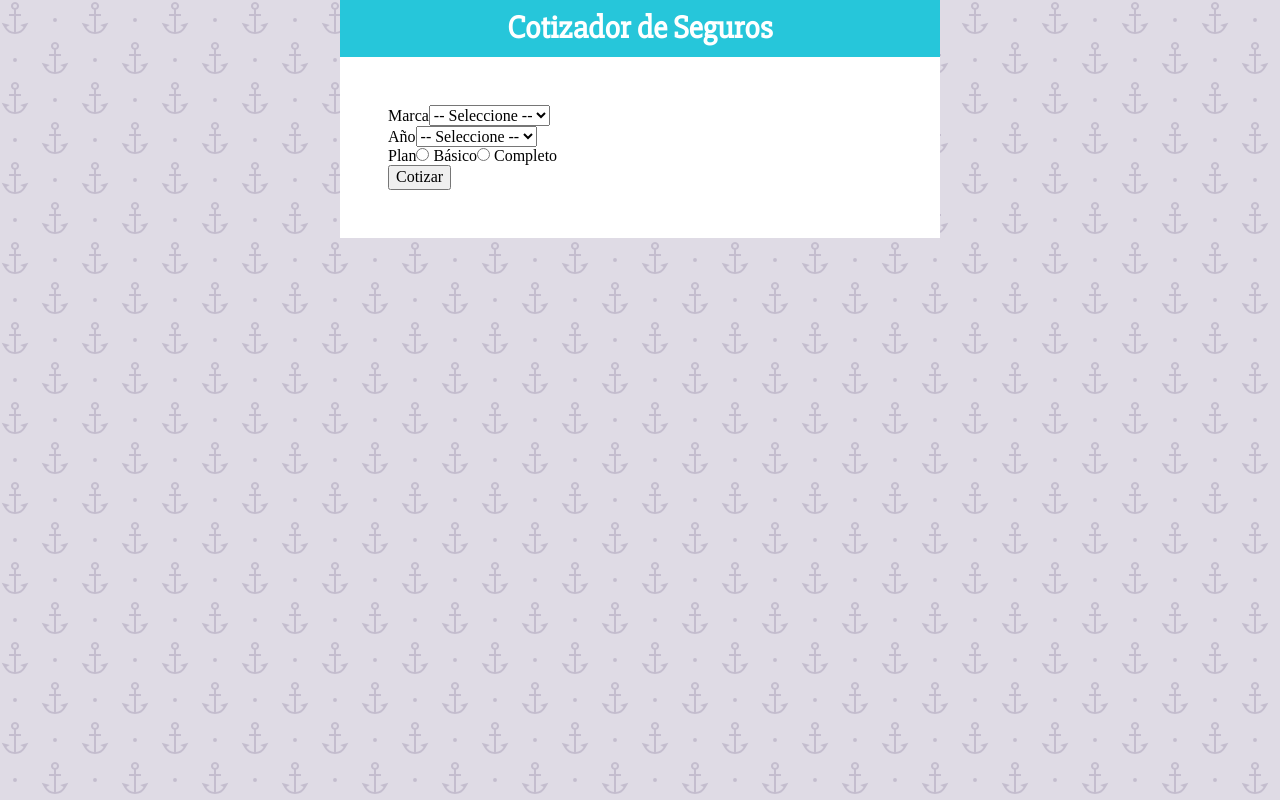
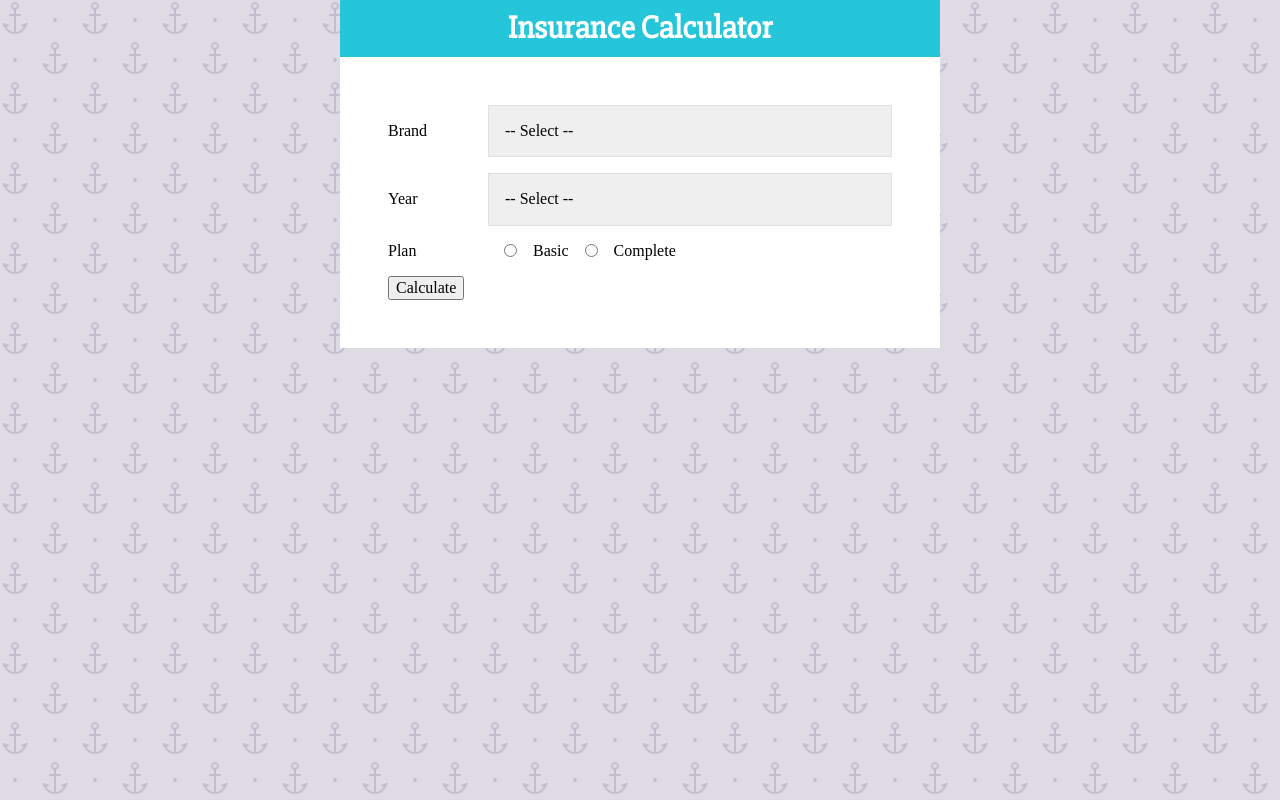
Before and after one commit to danisan9490/insurance-calculator, a React (Create React App) app in the folder insurance-quote/: page / in a window 1280 px wide. Built offline with nearby package versions, Linux system fonts and the light colour scheme.

Commit message:
#7 Add Form Styles

```diff
--- a/insurance-quote/src/App.js
+++ b/insurance-quote/src/App.js
@@ -16,7 +16,7 @@
   return (
     <Contenedor>
       <Header
-        titulo='Cotizador de Seguros'
+        titulo='Insurance Calculator'
       />
 
       <ContenedorFormulario>
--- a/insurance-quote/src/Components/Formulario.js
+++ b/insurance-quote/src/Components/Formulario.js
@@ -1,22 +1,42 @@
 import React from 'react';
+import styled from '@emotion/styled';
+
+const Campo = styled.div`
+    display: flex;
+    margin-bottom: 1rem;
+    align-items: center;
+`;
+const Label = styled.label`
+    flex: 0 0 100px;
+`;
+const Select = styled.select`
+    display: block;
+    width: 100%;
+    padding: 1rem;
+    border: 1px solid #e1e1e1;
+    -webkit-appearance: none;
+`;
+const InputRadio = styled.input`
+    margin: 0 1rem;
+`;
 
 const Formulario = () => {
   return (
     <form>
-      <div>
-        <label>Marca</label>
-        <select>
-          <option value="">-- Seleccione --</option>
-          <option value="americano">Americano</option>
-          <option value="europeo">Europeo</option>
-          <option value="asiatico">Asiatico</option>
-        </select>
-      </div>
+      <Campo>
+        <Label>Brand</Label>
+        <Select>
+          <option value="">-- Select --</option>
+          <option value="americano">America</option>
+          <option value="europeo">Europe</option>
+          <option value="asiatico">Asia </option>
+        </Select>
+      </Campo>
 
-      <div>
-        <label>Año</label>
-        <select>
-          <option value="">-- Seleccione --</option>
+      <Campo>
+        <Label>Year</Label>
+        <Select>
+          <option value="">-- Select --</option>
           <option value="2021">2021</option>
           <option value="2020">2020</option>
           <option value="2019">2019</option>
@@ -27,25 +47,24 @@
           <option value="2014">2014</option>
           <option value="2013">2013</option>
           <option value="2012">2012</option>
-        </select>
-      </div>
+        </Select>
+      </Campo>
 
-      <div>
-        <label>Plan</label>
-        <input
+      <Campo>
+        <Label>Plan</Label>
+        <InputRadio
           type="radio"
           name="plan"
           value="basico"
-        /> Básico
+        /> Basic
 
-                <input
+        <InputRadio
           type="radio"
           name="plan"
           value="completo"
-        /> Completo
-            </div>
-
-      <button type="button">Cotizar</button>
+        /> Complete
+        </Campo>
+      <button type="button">Calculate</button>
     </form>
 
   );
```
